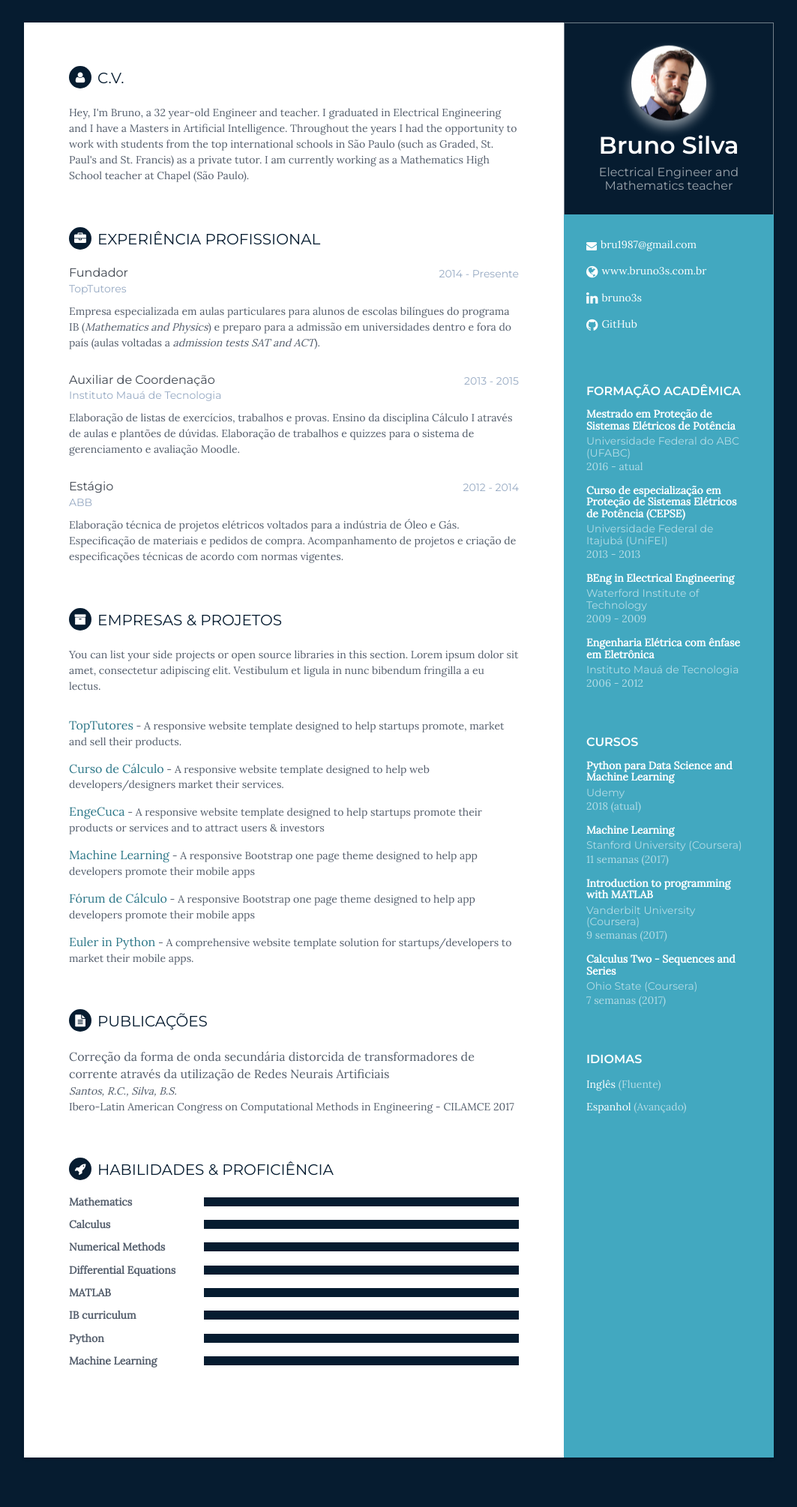
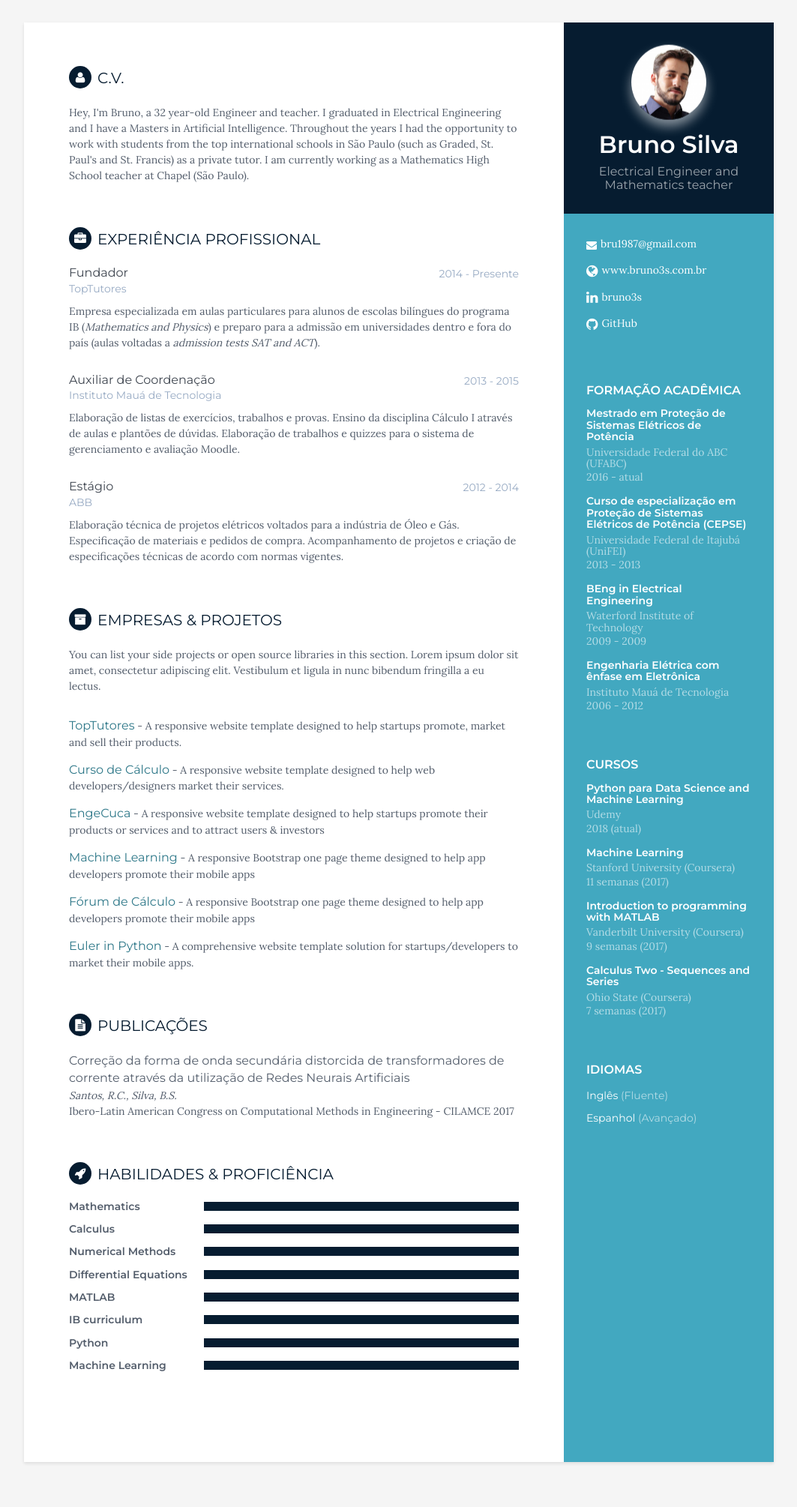
Before and after one commit to bru1987/bru1987.github.io, a Jekyll site: the page built from cv.html, in a window 1280 px wide. Shown: the whole page at 75% size, without its empty margins (108-1171 px from the left). Built offline with Jekyll 4.4.1, drawn with Linux system fonts in a browser that asks for light colours.

Commit message:
change font

```diff
--- a/assets/css/styles.css
+++ b/assets/css/styles.css
@@ -1,8 +1,7 @@
 body {
   font-family: 'Lora', sans-serif;
   color: #545E6C;
-  /* background: #f5f5f5; */
-  background: #061C30;
+  background: #f5f5f5;
   font-size: 14px;
   padding: 30px;
   -webkit-font-smoothing: antialiased;
@@ -60,8 +59,6 @@ p {
   background: #061C30;
   text-align: center;
   color: #fff;
-  border: 1px solid #ffffff70;
-  border-bottom: unset;
 }
 .sidebar-wrapper .name {
   font-size: 32px;
@@ -366,3 +363,12 @@ h2.section-title, h2.container-block-title, .meta, h1.name, h3.tagline {
 .profile-img {
   animation: float 4s ease-in-out infinite;
 }
+
+.education-container .item h4, .languages-container li, .project-title a,
+.publication-title, h3.level-title {
+  font-family: Montserrat;
+}
+
+h5.meta {
+font-family:  Lora;
+}
```
